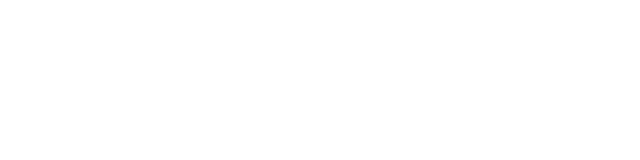
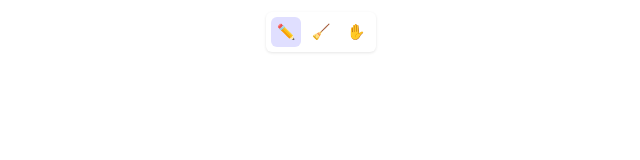
Before and after one commit to Viewport-Developer/canvas-fe, a React (Vite) app: page / in a window 1280 px wide. Shown: the top 160 px of the page, without its empty margins (319-959 px from the left). Built offline with nearby package versions, Linux system fonts and the light colour scheme; the HTML template or start-up script is replaced by a standard one.

Commit message:
:lipstick: 툴바, 캔버스 마크업

```diff
--- a/package.json
+++ b/package.json
@@ -11,13 +11,15 @@
   },
   "dependencies": {
     "react": "^19.2.0",
-    "react-dom": "^19.2.0"
+    "react-dom": "^19.2.0",
+    "styled-components": "^6.1.19"
   },
   "devDependencies": {
     "@eslint/js": "^9.39.1",
     "@types/node": "^24.10.1",
     "@types/react": "^19.2.5",
     "@types/react-dom": "^19.2.3",
+    "@types/styled-components": "^5.1.36",
     "@vitejs/plugin-react-swc": "^4.2.2",
     "eslint": "^9.39.1",
     "eslint-plugin-react-hooks": "^7.0.1",
--- a/src/App.tsx
+++ b/src/App.tsx
@@ -1,5 +1,22 @@
+import { useRef } from "react";
+import styled from "styled-components";
+import ToolBar from "./components/ToolBar";
+import Canvas from "./components/Canvas";
+
+const Container = styled.div`
+  width: 100%;
+  height: 100%;
+`;
+
 function App() {
-  return <></>;
+  const containerRef = useRef<HTMLDivElement>(null);
+
+  return (
+    <Container ref={containerRef}>
+      <ToolBar></ToolBar>
+      <Canvas></Canvas>
+    </Container>
+  );
 }
 
 export default App;
--- /dev/null
+++ b/src/components/Canvas.tsx
@@ -0,0 +1,29 @@
+import { useRef } from "react";
+import styled from "styled-components";
+
+type CanvasProps = {
+  $tool: "draw" | "eraser" | "pan";
+  $isPanning: boolean;
+};
+
+const Container = styled.canvas<CanvasProps>`
+  width: 100%;
+  height: 100%;
+  cursor: ${(props) => {
+    if (props.$tool === "pan") {
+      return props.$isPanning ? "grabbing" : "grab";
+    }
+    if (props.$tool === "eraser") {
+      return "cell";
+    }
+    return "crosshair";
+  }};
+`;
+
+const Canvas = () => {
+  const canvasRef = useRef<HTMLCanvasElement>(null);
+
+  return <Container ref={canvasRef} $tool={"draw"} $isPanning={false} />;
+};
+
+export default Canvas;
--- /dev/null
+++ b/src/components/ToolBar.tsx
@@ -0,0 +1,40 @@
+import styled from "styled-components";
+
+const Container = styled.div`
+  position: fixed;
+  top: 12px;
+  left: 50%;
+  transform: translateX(-50%);
+  display: flex;
+  justify-content: space-between;
+  align-items: center;
+  padding: 5px;
+  gap: 5px;
+  border-radius: 6px;
+  box-shadow: 0 1px 3px rgba(0, 0, 0, 0.1);
+`;
+
+const Button = styled.button<{ $selected?: boolean }>`
+  width: 30px;
+  height: 30px;
+  display: flex;
+  justify-content: center;
+  align-items: center;
+  background-color: ${(props) => (props.$selected ? "#e0dfff" : "transparent")};
+  border: none;
+  border-radius: 6px;
+  font-size: 15px;
+  cursor: pointer;
+`;
+
+const ToolBar = () => {
+  return (
+    <Container>
+      <Button $selected={true}>✏️</Button>
+      <Button>🧹</Button>
+      <Button>✋</Button>
+    </Container>
+  );
+};
+
+export default ToolBar;
```
Also changed, not shown: 1 other file (tests, documents, lock files or other folders).
